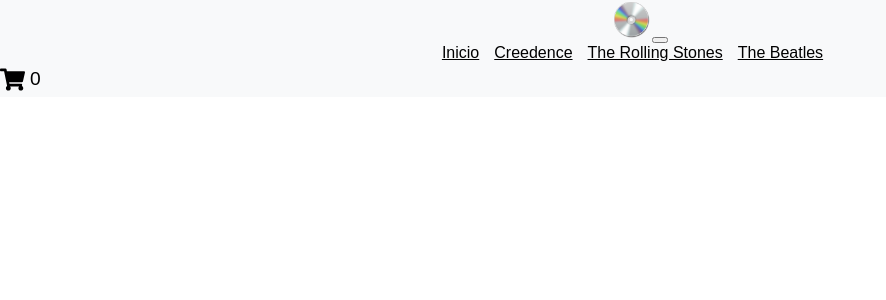
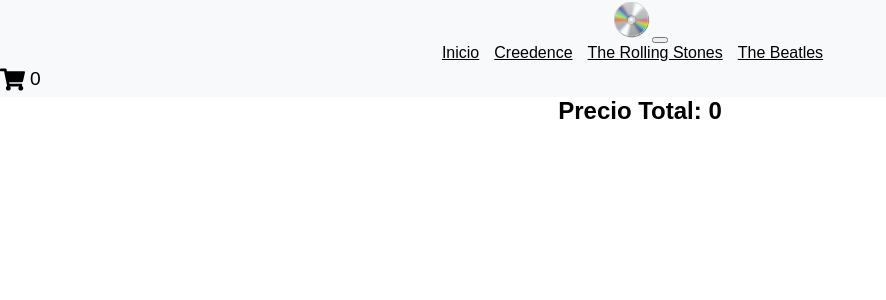
Before and after one commit to Laureano-Cofre/EntregaFinal-CofreLaureano-ReactJS, a React (Vite) app in the folder EntregaFinal-Cofre-Laureano-React/: page /cart in a window 1280 px wide. Shown: the top 300 px of the page, without its empty margins (0-886 px from the left). Built offline with nearby package versions, Linux system fonts and the light colour scheme.

Commit message:
carrito2

```diff
--- a/EntregaFinal-Cofre-Laureano-React/src/components/Cart/Cart.jsx
+++ b/EntregaFinal-Cofre-Laureano-React/src/components/Cart/Cart.jsx
@@ -3,17 +3,26 @@ import { useContext } from 'react'
 import { CartContext } from '../../context/CartContext'
 
 const Cart = () => {
-    const { carrito } = useContext(CartContext)
+    const { carrito, precioTotal } = useContext(CartContext)
 
   return (
     <div>
         {
             carrito.map ( ( productoCarrito) => (
-                <li>
-                    <p>{productoCarrito.titulo}</p>
-                </li>
+                <ul>
+                    <li>
+                        <img src={productoCarrito.imagen} alt="" />
+                        <p>{productoCarrito.titulo}</p>
+                        <p>Banda: {productoCarrito.banda}</p>
+                        <p>Precio: {productoCarrito.precio}</p>
+                        <p>Cantidad: {productoCarrito.cantidad}</p>
+                        <p>Precio Parcial: {carrito.cantidad * carrito.precio}</p>
+                    </li>
+                </ul>
             ))
         }
+
+        <h2>Precio Total: {precioTotal()}</h2>
     </div>
   )
 }
--- a/EntregaFinal-Cofre-Laureano-React/src/context/CartContext.jsx
+++ b/EntregaFinal-Cofre-Laureano-React/src/context/CartContext.jsx
@@ -18,10 +18,18 @@ export const CartProvider = ({ children }) => {
     return totalProductos;
   };
 
+
+  const precioTotal = () => {
+    const precio = carrito.reduce( (total, productoCarrito) => total + ( productoCarrito.cantidad * productoCarrito.precio), 0)
+    return precio
+  }
+
+  const borrarProducto =
+
   console.log(carrito)
 
   return (
-    <CartContext.Provider value={{ carrito, agregarProducto, cantidadTotal }}>
+    <CartContext.Provider value={{ carrito, agregarProducto, cantidadTotal, precioTotal }}>
       {children}
     </CartContext.Provider>
   );
```
